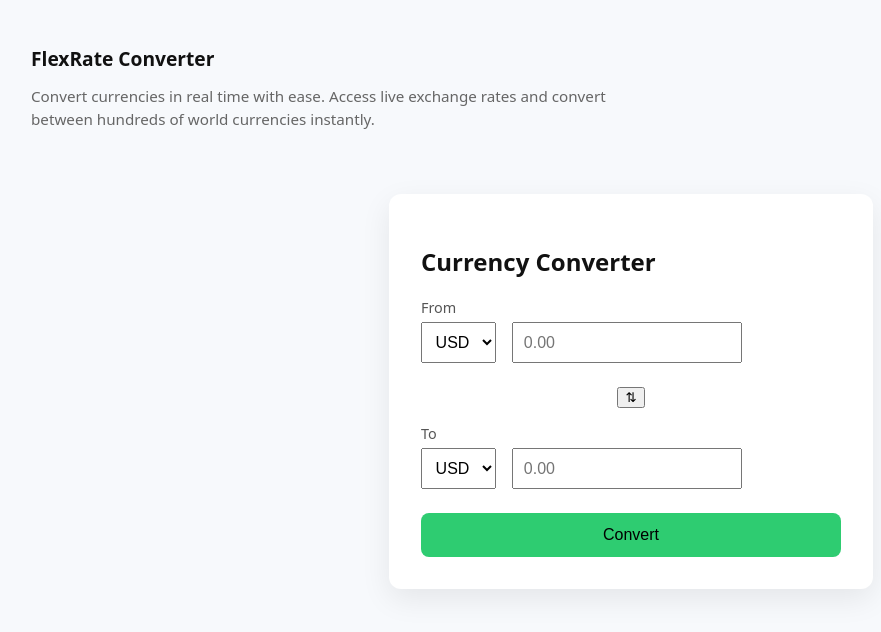
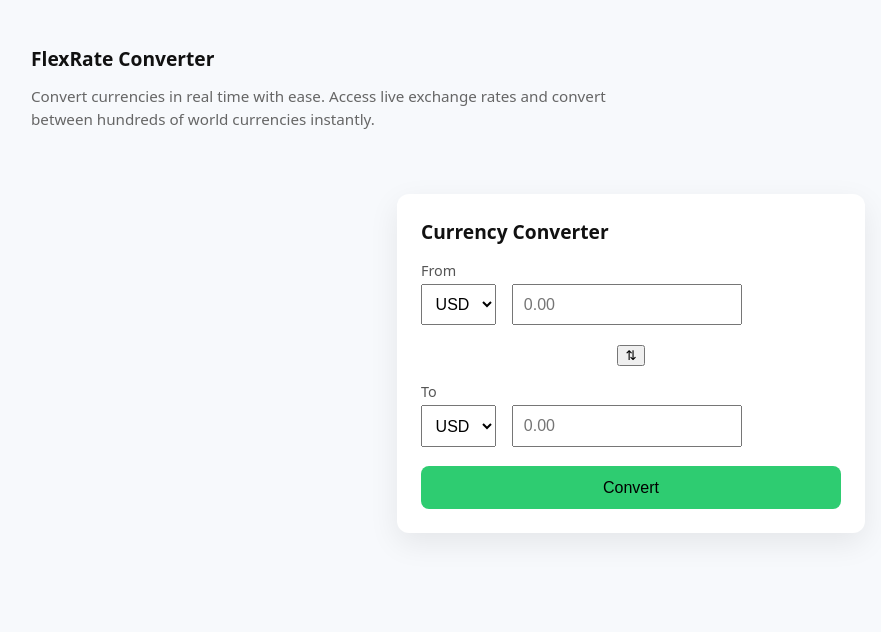
Before and after one commit to Flexiea/flexrate-converter, a React (Vite) app in the folder flexrate-currency-converter/: page / in a window 1280 px wide. Shown: the top 632 px of the page, without its empty margins (9-890 px from the left). Built offline with nearby package versions, Linux system fonts and the light colour scheme.

Commit message:
style: tighten spacing inside converter card

```diff
--- a/flexrate-currency-converter/src/index.css
+++ b/flexrate-currency-converter/src/index.css
@@ -21,7 +21,7 @@ main {
 
 .converter-card {
   background: white;
-  padding: 2rem;
+  padding: 1.5rem;
   width: 420px;
   border-radius: 12px;
   box-shadow: 0 10px 30px rgba(0,0,0,0.08);
@@ -71,3 +71,13 @@ label {
   color: #666;
   line-height: 1.5;
 }
+
+.converter-card h2 {
+  margin-top: 0;
+  margin-bottom: 1rem;
+  font-size: 1.2rem;
+}
+
+.field {
+  margin-bottom: 1.2rem;
+}
```
